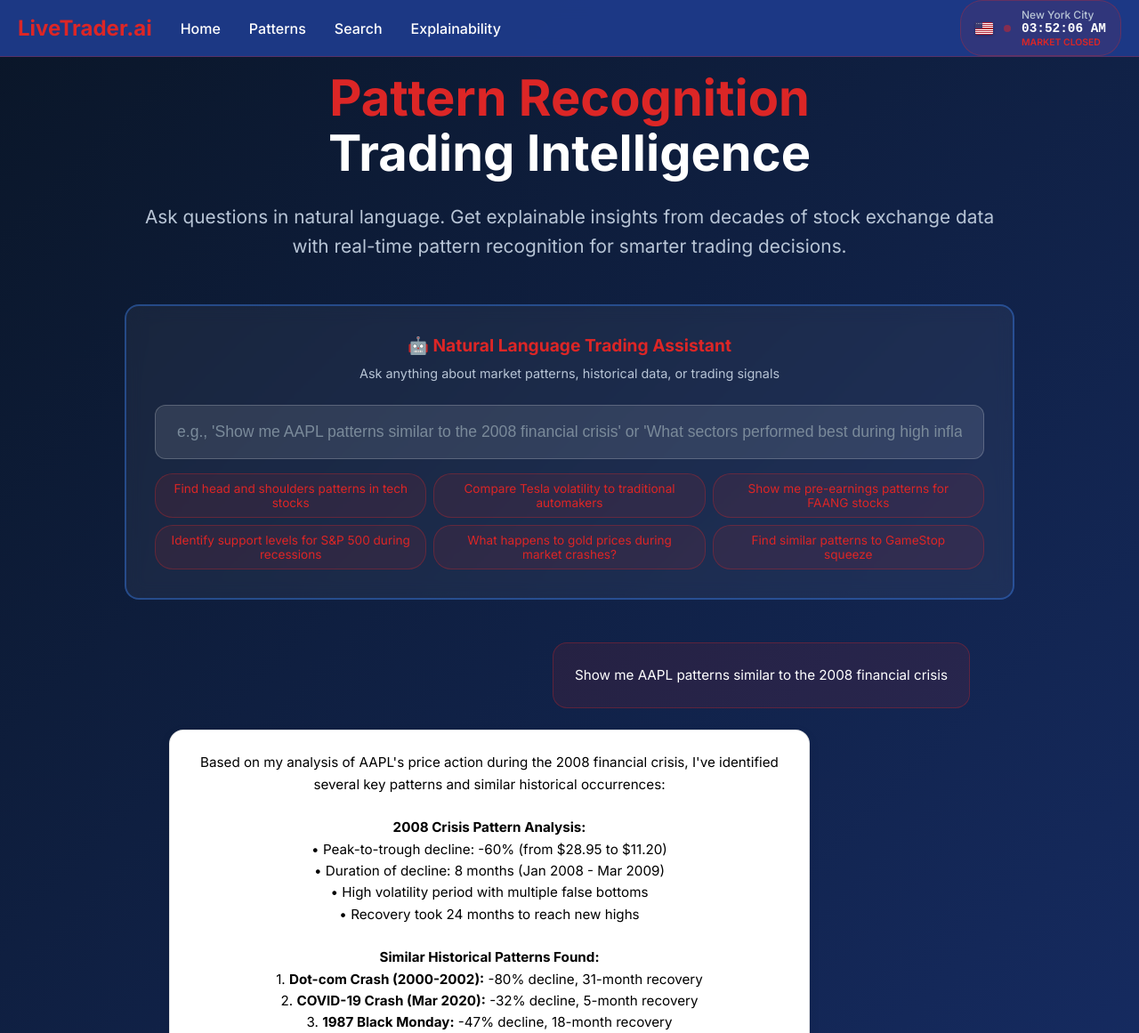
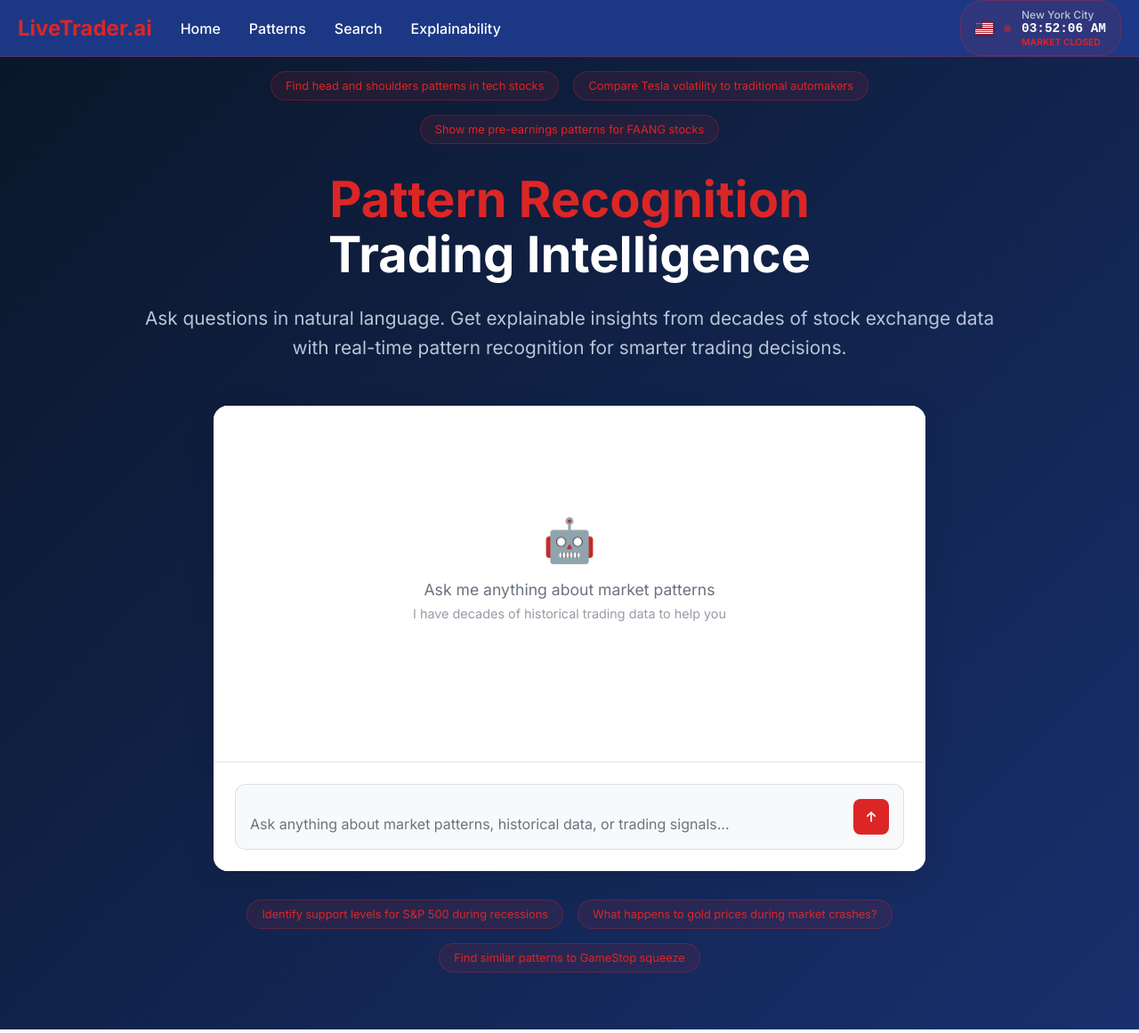
Before and after one commit to swetharajan7/LiveTrader, a plain HTML site: page index-alt.html in a window 1280 px wide. Shown: the top 1161 px of the page at 89% size. Drawn offline with Linux system fonts and the light colour scheme.

Commit message:
Create clean GPT-5/Claude style chat interface for backend integration
- Removed sample Q&A conversations from main interface
- Created clean white chat container with GPT-5/Claude aesthetic
- Added auto-resizing textarea input with send button
- Moved sample questions to top and bottom (outside main interface)
- Added empty state with friendly AI assistant message
- Implemented typing indicator and message handling
- User messages in red, AI messages in light gray with black text
- Added JavaScript functions ready for backend LLM integration
- Professional appearance ready for enterprise deployment
- Interface prepared for trained agent on historical trading data

```diff
--- a/index-alt.html
+++ b/index-alt.html
@@ -219,80 +219,116 @@
             color: #b8c5d6;
         }
 
-        /* Natural Language Search */
-        .search-container {
-            background: rgba(255, 255, 255, 0.05);
-            border: 2px solid rgba(59, 130, 246, 0.4);
-            border-radius: 16px;
-            padding: 2rem;
-            margin-bottom: 3rem;
-            backdrop-filter: blur(10px);
+        /* Sample Questions */
+        .sample-questions-top {
+            display: flex;
+            justify-content: center;
+            gap: 1rem;
+            margin-bottom: 2rem;
+            flex-wrap: wrap;
         }
 
-        .search-header {
-            margin-bottom: 1.5rem;
+        .sample-questions-sides {
+            display: flex;
+            justify-content: center;
+            gap: 1rem;
+            margin-top: 2rem;
+            flex-wrap: wrap;
         }
 
-        .search-header h3 {
-            font-size: 1.2rem;
-            color: #dc2626;
-            margin-bottom: 0.5rem;
-        }
-
-        .search-header p {
-            font-size: 0.9rem;
-            color: #b8c5d6;
-            margin: 0;
-        }
-
-        .search-box {
-            position: relative;
-            margin-bottom: 1rem;
-        }
-
-        .search-input {
-            width: 100%;
-            padding: 1.2rem 1.5rem;
-            font-size: 1.1rem;
-            background: rgba(255, 255, 255, 0.1);
-            border: 1px solid rgba(255, 255, 255, 0.2);
-            border-radius: 12px;
-            color: #ffffff;
-            outline: none;
-            transition: all 0.3s ease;
-        }
-
-        .search-input:focus {
-            border-color: #dc2626;
-            box-shadow: 0 0 20px rgba(220, 38, 38, 0.3);
-        }
-
-        .search-input::placeholder {
-            color: #7a8a9a;
-        }
-
-        .search-suggestions {
-            display: grid;
-            grid-template-columns: repeat(auto-fit, minmax(250px, 1fr));
-            gap: 0.5rem;
-            margin-top: 1rem;
-        }
-
-        .suggestion-chip {
+        .sample-question {
             background: rgba(220, 38, 38, 0.1);
             border: 1px solid rgba(220, 38, 38, 0.3);
             border-radius: 20px;
             padding: 0.5rem 1rem;
-            font-size: 0.85rem;
+            font-size: 0.8rem;
             color: #dc2626;
             cursor: pointer;
             transition: all 0.3s ease;
             text-align: center;
         }
 
-        .suggestion-chip:hover {
+        .sample-question:hover {
             background: rgba(220, 38, 38, 0.2);
             transform: translateY(-2px);
+        }
+
+        /* Chat Interface */
+        .chat-interface {
+            max-width: 800px;
+            margin: 3rem auto 0;
+            background: #ffffff;
+            border-radius: 16px;
+            box-shadow: 0 8px 32px rgba(0, 0, 0, 0.1);
+            overflow: hidden;
+        }
+
+        .chat-messages {
+            min-height: 400px;
+            max-height: 600px;
+            overflow-y: auto;
+            padding: 2rem;
+            background: #ffffff;
+        }
+
+        .chat-input-container {
+            border-top: 1px solid rgba(0, 0, 0, 0.1);
+            padding: 1.5rem;
+            background: #ffffff;
+        }
+
+        .chat-input-wrapper {
+            display: flex;
+            align-items: flex-end;
+            gap: 1rem;
+            background: #f8f9fa;
+            border: 1px solid rgba(0, 0, 0, 0.1);
+            border-radius: 12px;
+            padding: 1rem;
+        }
+
+        .chat-input {
+            flex: 1;
+            border: none;
+            outline: none;
+            background: transparent;
+            color: #000000;
+            font-size: 1rem;
+            font-family: 'Inter', sans-serif;
+            resize: none;
+            min-height: 24px;
+            max-height: 120px;
+            line-height: 1.5;
+        }
+
+        .chat-input::placeholder {
+            color: #6b7280;
+        }
+
+        .send-button {
+            background: #dc2626;
+            border: none;
+            border-radius: 8px;
+            width: 40px;
+            height: 40px;
+            display: flex;
+            align-items: center;
+            justify-content: center;
+            color: #ffffff;
+            cursor: pointer;
+            transition: all 0.3s ease;
+            flex-shrink: 0;
+        }
+
+        .send-button:hover {
+            background: #b91c1c;
+            transform: translateY(-1px);
+        }
+
+        .send-button:disabled {
+            background: #d1d5db;
+            cursor: not-allowed;
+            transform: none;
         }
 
         /* Pattern Recognition Dashboard */
@@ -456,18 +492,9 @@
             margin-top: 0.25rem;
         }
 
-        /* Chat Messages in Hero */
-        .chat-messages {
-            display: flex;
-            flex-direction: column;
-            gap: 1.5rem;
-            margin-top: 3rem;
-            max-width: 900px;
-            margin-left: auto;
-            margin-right: auto;
-        }
-
+        /* Dynamic Chat Messages */
         .message {
+            margin-bottom: 1.5rem;
             display: flex;
             flex-direction: column;
         }
@@ -481,24 +508,48 @@
         }
 
         .message-content {
-            max-width: 80%;
-            padding: 1.5rem;
+            max-width: 85%;
+            padding: 1rem 1.5rem;
             border-radius: 16px;
             font-size: 0.95rem;
             line-height: 1.6;
+            word-wrap: break-word;
         }
 
         .user-message .message-content {
-            background: rgba(220, 38, 38, 0.1);
-            border: 1px solid rgba(220, 38, 38, 0.3);
+            background: #dc2626;
             color: #ffffff;
         }
 
         .ai-message .message-content {
-            background: #ffffff;
+            background: #f8f9fa;
             border: 1px solid rgba(0, 0, 0, 0.1);
             color: #000000;
-            box-shadow: 0 4px 12px rgba(0, 0, 0, 0.1);
+        }
+
+        .empty-state {
+            display: flex;
+            flex-direction: column;
+            align-items: center;
+            justify-content: center;
+            height: 300px;
+            color: #6b7280;
+            text-align: center;
+        }
+
+        .empty-state-icon {
+            font-size: 3rem;
+            margin-bottom: 1rem;
+        }
+
+        .empty-state-text {
+            font-size: 1.1rem;
+            margin-bottom: 0.5rem;
+        }
+
+        .empty-state-subtext {
+            font-size: 0.9rem;
+            opacity: 0.7;
         }
 
         /* Comparison Table */
@@ -898,6 +949,13 @@
         <section class="hero" id="home">
             <div class="container">
                 <div class="hero-content">
+                    <!-- Sample Questions Above Title -->
+                    <div class="sample-questions-top">
+                        <div class="sample-question">Find head and shoulders patterns in tech stocks</div>
+                        <div class="sample-question">Compare Tesla volatility to traditional automakers</div>
+                        <div class="sample-question">Show me pre-earnings patterns for FAANG stocks</div>
+                    </div>
+
                     <h1>
                         <span class="highlight">Pattern Recognition</span><br>
                         Trading Intelligence
@@ -906,83 +964,34 @@
                         Ask questions in natural language. Get explainable insights from decades of stock exchange data with real-time pattern recognition for smarter trading decisions.
                     </p>
 
-                    <div class="search-container">
-                        <div class="search-header">
-                            <h3>🤖 Natural Language Trading Assistant</h3>
-                            <p>Ask anything about market patterns, historical data, or trading signals</p>
+                    <!-- Simple Chat Interface -->
+                    <div class="chat-interface">
+                        <div class="chat-messages" id="chatMessages">
+                            <!-- Messages will be dynamically added here -->
                         </div>
 
-                        <div class="search-box">
-                            <input
-                                type="text"
-                                class="search-input"
-                                placeholder="e.g., 'Show me AAPL patterns similar to the 2008 financial crisis' or 'What sectors performed best during high inflation periods?'"
-                            >
-                        </div>
-
-                        <div class="search-suggestions">
-                            <div class="suggestion-chip">Find head and shoulders patterns in tech stocks</div>
-                            <div class="suggestion-chip">Compare Tesla volatility to traditional automakers</div>
-                            <div class="suggestion-chip">Show me pre-earnings patterns for FAANG stocks</div>
-                            <div class="suggestion-chip">Identify support levels for S&P 500 during recessions</div>
-                            <div class="suggestion-chip">What happens to gold prices during market crashes?</div>
-                            <div class="suggestion-chip">Find similar patterns to GameStop squeeze</div>
+                        <div class="chat-input-container">
+                            <div class="chat-input-wrapper">
+                                <textarea
+                                    id="chatInput"
+                                    class="chat-input"
+                                    placeholder="Ask anything about market patterns, historical data, or trading signals..."
+                                    rows="1"
+                                ></textarea>
+                                <button id="sendButton" class="send-button">
+                                    <svg width="20" height="20" viewBox="0 0 24 24" fill="none">
+                                        <path d="M7 11L12 6L17 11M12 18V7" stroke="currentColor" stroke-width="2" stroke-linecap="round" stroke-linejoin="round"/>
+                                    </svg>
+                                </button>
+                            </div>
                         </div>
                     </div>
 
-                    <!-- Integrated Chat Interface -->
-                    <div class="chat-messages">
-                        <div class="message user-message">
-                            <div class="message-content">
-                                Show me AAPL patterns similar to the 2008 financial crisis
-                            </div>
-                        </div>
-
-                        <div class="message ai-message">
-                            <div class="message-content">
-                                Based on my analysis of AAPL's price action during the 2008 financial crisis, I've identified several key patterns and similar historical occurrences:
-
-                                <br><br><strong>2008 Crisis Pattern Analysis:</strong>
-                                <br>• Peak-to-trough decline: -60% (from $28.95 to $11.20)
-                                <br>• Duration of decline: 8 months (Jan 2008 - Mar 2009)
-                                <br>• High volatility period with multiple false bottoms
-                                <br>• Recovery took 24 months to reach new highs
-
-                                <br><br><strong>Similar Historical Patterns Found:</strong>
-                                <br>1. <strong>Dot-com Crash (2000-2002):</strong> -80% decline, 31-month recovery
-                                <br>2. <strong>COVID-19 Crash (Mar 2020):</strong> -32% decline, 5-month recovery
-                                <br>3. <strong>1987 Black Monday:</strong> -47% decline, 18-month recovery
-
-                                <br><br><strong>Current Market Context:</strong>
-                                <br>Based on these historical patterns, similar market stress indicators would include VIX above 40, credit spreads widening, and institutional selling pressure. The recovery timeline typically correlates with Federal Reserve policy responses and broader economic stabilization measures.
-                            </div>
-                        </div>
-
-                        <div class="message user-message">
-                            <div class="message-content">
-                                What sectors performed best during high inflation periods?
-                            </div>
-                        </div>
-
-                        <div class="message ai-message">
-                            <div class="message-content">
-                                During high inflation periods (CPI > 6%), historical analysis shows clear sector performance patterns:
-
-                                <br><br><strong>Top Performing Sectors:</strong>
-                                <br>1. <strong>Energy (+18.2% avg):</strong> Oil, gas, and renewable energy companies benefit from commodity price increases
-                                <br>2. <strong>Real Estate (+12.7% avg):</strong> REITs and property companies hedge against currency devaluation
-                                <br>3. <strong>Materials (+11.4% avg):</strong> Mining, metals, and industrial materials see pricing power
-                                <br>4. <strong>Financials (+8.9% avg):</strong> Banks benefit from rising interest rates and loan spreads
-
-                                <br><br><strong>Underperforming Sectors:</strong>
-                                <br>• Technology (-8.3% avg): High P/E ratios compressed by rising rates
-                                <br>• Consumer Discretionary (-6.1% avg): Reduced spending power affects demand
-                                <br>• Utilities (-4.2% avg): Fixed-income characteristics hurt by rate increases
-
-                                <br><br><strong>Historical Context:</strong>
-                                <br>Analysis covers 1970s stagflation, early 1980s, and 2021-2022 periods. Energy sector showed 89% win rate during inflation spikes above 7%.
-                            </div>
-                        </div>
+                    <!-- Sample Questions on Sides -->
+                    <div class="sample-questions-sides">
+                        <div class="sample-question">Identify support levels for S&P 500 during recessions</div>
+                        <div class="sample-question">What happens to gold prices during market crashes?</div>
+                        <div class="sample-question">Find similar patterns to GameStop squeeze</div>
                     </div>
                 </div>
             </div>
@@ -1162,24 +1171,102 @@
         // Initial update
         updateNYCTime();
 
-        // Search functionality placeholder
+        // Chat functionality
         document.addEventListener('DOMContentLoaded', function() {
-            const searchInput = document.querySelector('.search-input');
-            const suggestionChips = document.querySelectorAll('.suggestion-chip');
+            const chatInput = document.getElementById('chatInput');
+            const sendButton = document.getElementById('sendButton');
+            const chatMessages = document.getElementById('chatMessages');
+            const sampleQuestions = document.querySelectorAll('.sample-question');
 
-            // Handle suggestion chip clicks
-            suggestionChips.forEach(chip => {
-                chip.addEventListener('click', function() {
-                    searchInput.value = this.textContent;
-                    searchInput.focus();
+            // Show empty state initially
+            showEmptyState();
+
+            function showEmptyState() {
+                chatMessages.innerHTML = `
+                    <div class="empty-state">
+                        <div class="empty-state-icon">🤖</div>
+                        <div class="empty-state-text">Ask me anything about market patterns</div>
+                        <div class="empty-state-subtext">I have decades of historical trading data to help you</div>
+                    </div>
+                `;
+            }
+
+            // Handle sample question clicks
+            sampleQuestions.forEach(question => {
+                question.addEventListener('click', function() {
+                    chatInput.value = this.textContent;
+                    chatInput.focus();
+                    autoResize();
                 });
             });
 
-            // Handle search input
-            searchInput.addEventListener('keypress', function(e) {
-                if (e.key === 'Enter') {
-                    console.log('Search query:', this.value);
-                    // Future: implement actual search functionality
+            // Auto-resize textarea
+            function autoResize() {
+                chatInput.style.height = 'auto';
+                chatInput.style.height = Math.min(chatInput.scrollHeight, 120) + 'px';
+            }
+
+            chatInput.addEventListener('input', autoResize);
+
+            // Handle send message
+            function sendMessage() {
+                const message = chatInput.value.trim();
+                if (!message) return;
+
+                // Clear empty state if it exists
+                const emptyState = chatMessages.querySelector('.empty-state');
+                if (emptyState) {
+                    chatMessages.innerHTML = '';
+                }
+
+                // Add user message
+                addMessage(message, 'user');
+
+                // Clear input
+                chatInput.value = '';
+                autoResize();
+
+                // Show typing indicator
+                showTypingIndicator();
+
+                // Simulate AI response (replace with actual backend call)
+                setTimeout(() => {
+                    hideTypingIndicator();
+                    addMessage('I\'m ready to analyze market patterns and historical data. Please connect me to your backend to provide detailed insights.', 'ai');
+                }, 1500);
+            }
+
+            function addMessage(content, type) {
+                const messageDiv = document.createElement('div');
+                messageDiv.className = `message ${type}-message`;
+                messageDiv.innerHTML = `<div class="message-content">${content}</div>`;
+                chatMessages.appendChild(messageDiv);
+                chatMessages.scrollTop = chatMessages.scrollHeight;
+            }
+
+            function showTypingIndicator() {
+                const typingDiv = document.createElement('div');
+                typingDiv.className = 'message ai-message typing-indicator';
+                typingDiv.innerHTML = '<div class="message-content">Analyzing...</div>';
+                chatMessages.appendChild(typingDiv);
+                chatMessages.scrollTop = chatMessages.scrollHeight;
+            }
+
+            function hideTypingIndicator() {
+                const typingIndicator = chatMessages.querySelector('.typing-indicator');
+                if (typingIndicator) {
+                    typingIndicator.remove();
+                }
+            }
+
+            // Send button click
+            sendButton.addEventListener('click', sendMessage);
+
+            // Enter key to send
+            chatInput.addEventListener('keypress', function(e) {
+                if (e.key === 'Enter' && !e.shiftKey) {
+                    e.preventDefault();
+                    sendMessage();
                 }
             });
         });
```
